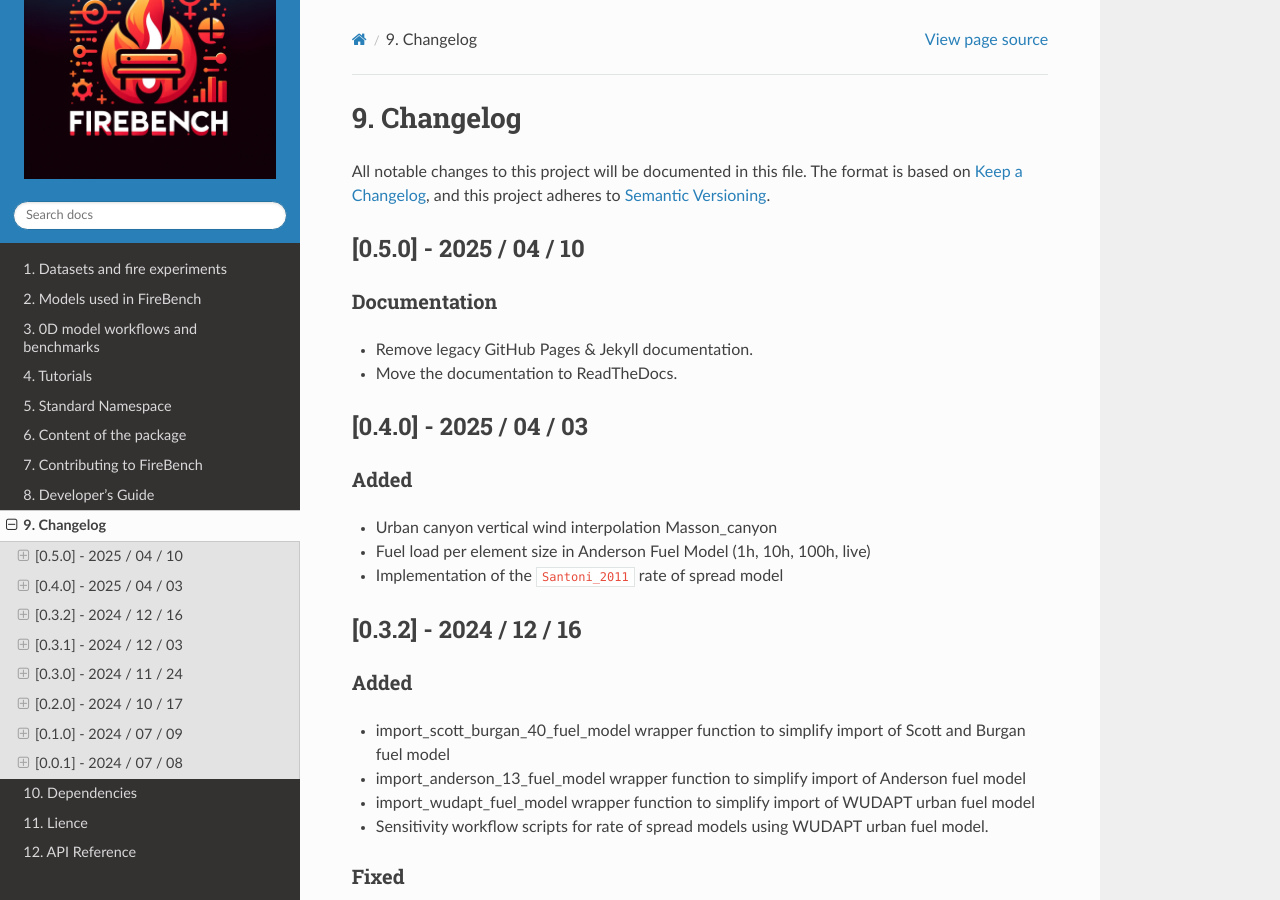
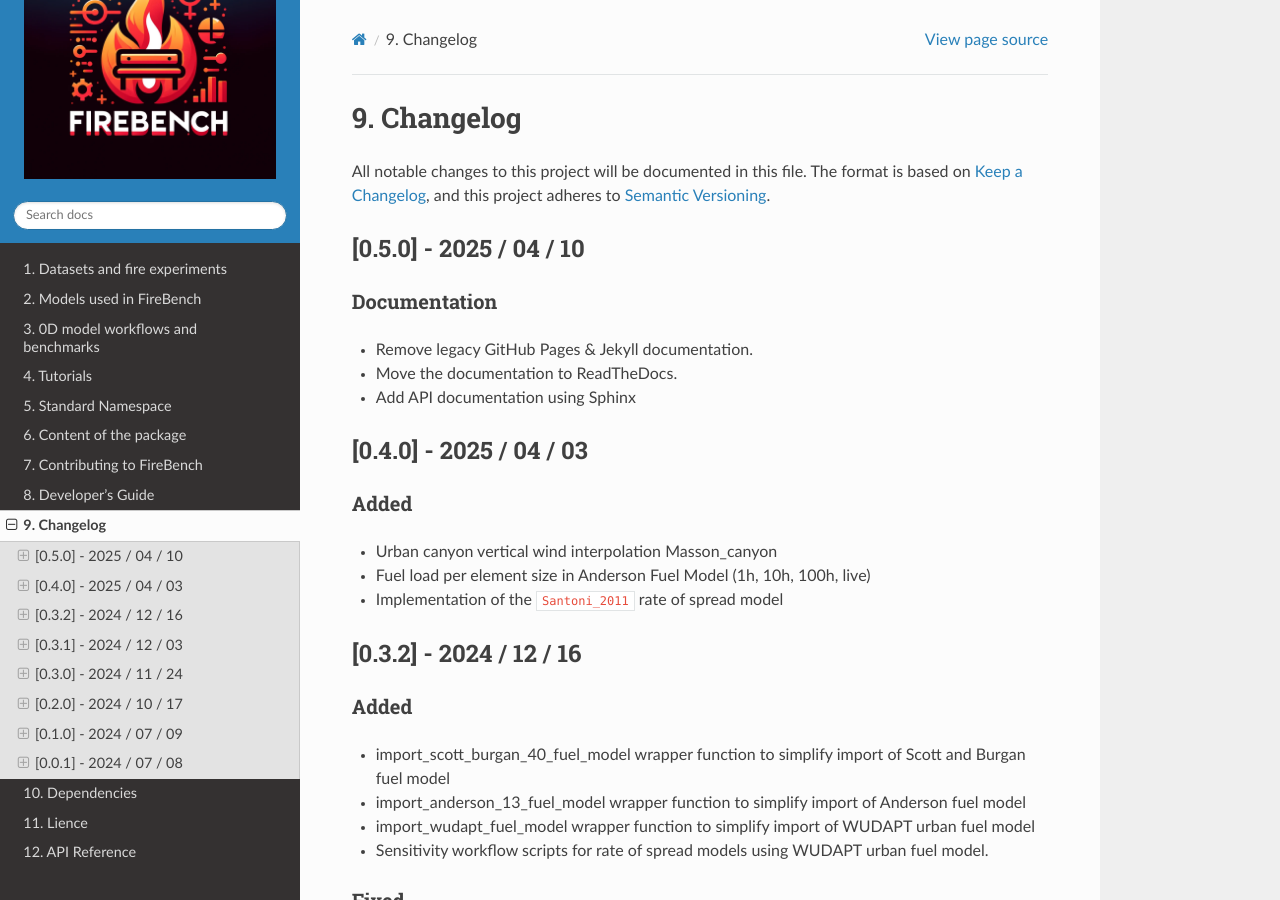
Before and after one commit to wirc-sjsu/firebench, a Sphinx documentation site: the page built from docs/changelog.md, in a window 1280 px wide and 900 px high. Built offline with Sphinx 7.4.7 and the Read the Docs theme 3.1.0, drawn with Linux system fonts in a browser that asks for light colours.

Commit message:
update changelog

```diff
--- a/docs/changelog.md
+++ b/docs/changelog.md
@@ -8,6 +8,7 @@ and this project adheres to [Semantic Versioning](https://semver.org/).
 ### Documentation
 - Remove legacy GitHub Pages & Jekyll documentation.
 - Move the documentation to ReadTheDocs.
+- Add API documentation using Sphinx
 
 ## [0.4.0] - 2025 / 04 / 03
 ### Added
```
Also changed, not shown: CHANGELOG.md (+1 -0 lines).
